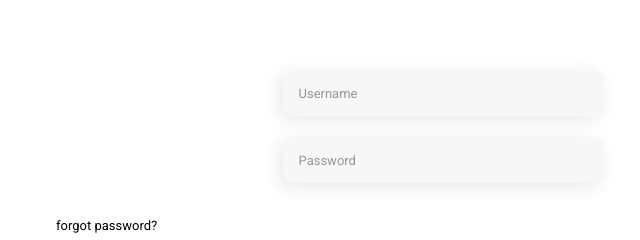
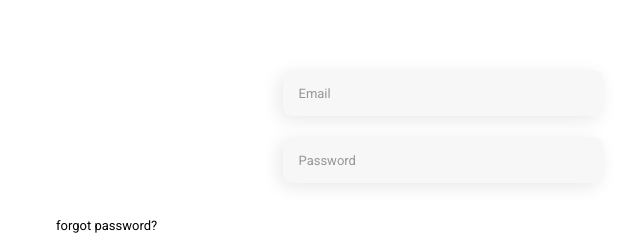
Before and after one commit to brunobrigidovilanova/Project-Yoga, a plain HTML site: page index.html in a window 1280 px wide. Shown: the part 311-551 px from the top of the page, 197-837 px from the left. Drawn offline with Linux system fonts and the light colour scheme.

Commit message:
Rename input email

```diff
--- a/index.html
+++ b/index.html
@@ -17,7 +17,7 @@
     <div>
         <img class="logo-yoga" src="./Assets/Logo-Yoga.svg" alt="logo-yoga">
         <form>
-        <input class="input-email" placeholder="Username" type="email" name="personal=email">
+        <input class="input-email" placeholder="Email" type="email" name="personal=email">
         <input class="input-password" placeholder="Password" type="password" name="personal-password">
         <a href="" class="forgot-password">forgot password?</a>
         <button type="submit">Login</button>
```
